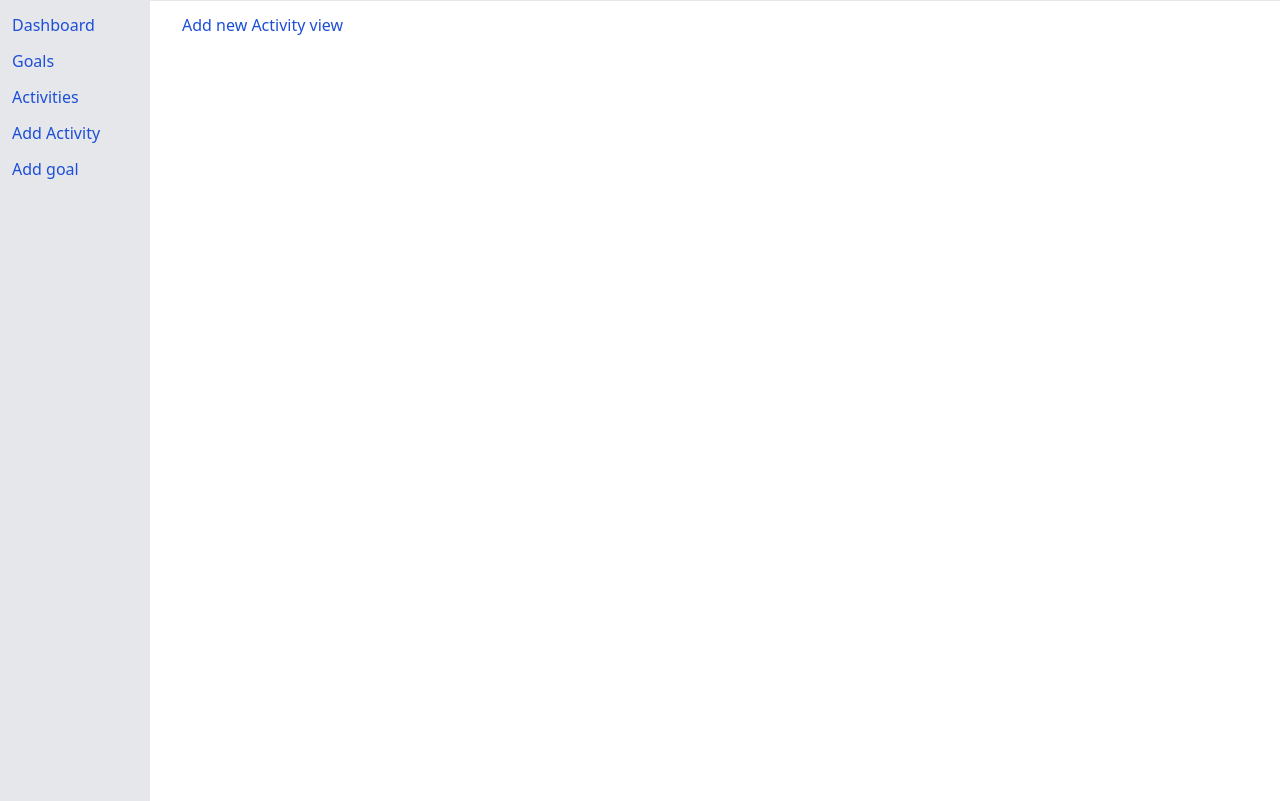
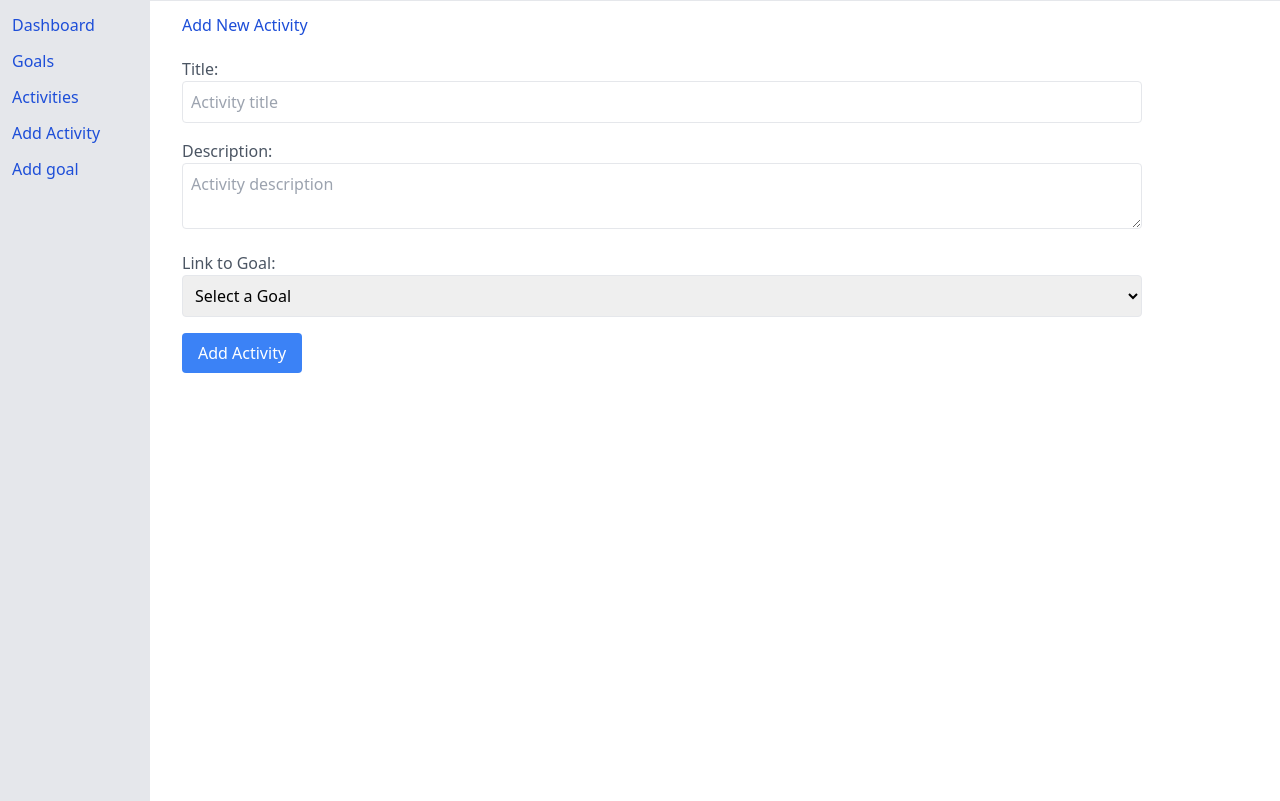
Before and after one commit to Cmmh1101/daily-tracker, a Django app: page /addActivity in a window 1280 px wide. Shown: the part 40-841 px from the top of the page. Run offline with Django 4.2, Linux system fonts and the light colour scheme; the visitor is signed in with stand-in values (Sample User, id 1); data that the repository does not hold is empty; style sheets or scripts are compiled from the project's sources; some libraries are stand-ins or nearby versions.

Commit message:
modified models and updated templates and views

```diff
--- a/dashboard/models.py
+++ b/dashboard/models.py
@@ -8,29 +8,18 @@ class User(AbstractUser):
     pass
 
 class Activity(models.Model):
-    PROFESSIONAL = 'professional'
-    PERSONAL = 'personal'
-    DEVELOPMENT = 'development'
-    MINISTRY= 'ministry'
-    HEALTH= 'health'
-    CATEGORY_CHOICES = [
-        (PROFESSIONAL, 'Professional'),
-        (PERSONAL, 'Personal'),
-        (DEVELOPMENT, 'Development'),
-        (MINISTRY, 'Ministry'),
-        (HEALTH, 'Ministry')
-    ]
-
     user = models.ForeignKey(User, on_delete=models.CASCADE)
     title = models.CharField(max_length=255)
-    summary = models.TextField()
     description = models.TextField()
     created_at = models.DateTimeField(default=timezone.now)
     updated_at = models.DateTimeField(default=timezone.now)
     linked_goals = models.ManyToManyField('Goal', related_name='linked_activities')
-    category = models.CharField(max_length=20, choices=CATEGORY_CHOICES)
 
-    # Link activities to goals using a ManyToManyField
+    def category(self):
+        # Retrieve the category from the linked goal (assuming there's only one linked goal)
+        if self.linked_goals.exists():
+            return self.linked_goals.first().category
+        return ""
 
     def __str__(self):
         return self.title
@@ -63,3 +52,30 @@ class Goal(models.Model):
 
     def __str__(self):
         return self.title
+    CATEGORY_CHOICES = [
+        ('professional', 'Professional'),
+        ('personal', 'Personal'),
+        ('development', 'Development'),
+        ('spiritual', 'Spiritual'),
+        ('faith', 'Faith'),
+        ('charity', 'Charity'),
+    ]
+
+    TYPE_CHOICES = [
+        ('long_term', 'Long Term'),
+        ('mid_term', 'Mid Term'),
+        ('weekly', 'Weekly'),
+    ]
+
+    user = models.ForeignKey(User, on_delete=models.CASCADE, related_name='activities')
+    title = models.CharField(max_length=255)
+    type = models.CharField(max_length=20, choices=TYPE_CHOICES)
+    summary = models.TextField()
+    description = models.TextField()
+    action_items = models.TextField()
+    category = models.CharField(max_length=20, choices=CATEGORY_CHOICES)
+    created_at = models.DateTimeField(auto_now_add=True)
+    updated_at = models.DateTimeField(auto_now=True)
+
+    def __str__(self):
+        return self.title
--- a/dashboard/templates/dashboard/addActivity.html
+++ b/dashboard/templates/dashboard/addActivity.html
@@ -1,4 +1,33 @@
 {% extends 'dashboard/layout.html' %}
+
 {% block body %}
-    <h1 class="pl-5 text-blue-700">Add new Activity view</h1>
+    <h1 class="pl-5 text-blue-700">Add New Activity</h1>
+
+    <div class="p-5">
+        <form method="post" action="{% url 'addActivity' %}">
+            {% csrf_token %}
+
+            <div class="mb-4">
+                <label for="title" class="block text-gray-600">Title:</label>
+                <input type="text" id="title" name="title" placeholder="Activity title" class="w-full border p-2 rounded">
+            </div>
+
+            <div class="mb-4">
+                <label for="description" class="block text-gray-600">Description:</label>
+                <textarea id="description" name="description" placeholder="Activity description" class="w-full border p-2 rounded"></textarea>
+            </div>
+
+            <div class="mb-4">
+                <label for="linked_goals" class="block text-gray-600">Link to Goal:</label>
+                <select id="linked_goals" name="linked_goals" class="w-full border p-2 rounded">
+                    <option value="" selected>Select a Goal</option>
+                    {% for goal in goals %}
+                        <option value="{{ goal.id }}">{{ goal.title }}</option>
+                    {% endfor %}
+                </select>
+            </div>
+
+            <input type="submit" value="Add Activity" class="bg-blue-500 text-white py-2 px-4 rounded cursor-pointer">
+        </form>
+    </div>
 {% endblock body %}
--- a/dashboard/views.py
+++ b/dashboard/views.py
@@ -4,7 +4,7 @@ from django.contrib.auth.decorators import login_required
 from django.db import IntegrityError
 from django.http import HttpResponse, HttpResponseRedirect
 from django.urls import reverse
-from .models import Activity, User
+from .models import Activity, User, Goal
 
 
 # Create your views here.
@@ -61,15 +61,26 @@ def register(request):
     else:
         return render(request, "dashboard/register.html")
 
+CATEGORY_CHOICES = [
+    ('professional', 'Professional'),
+    ('personal', 'Personal'),
+    ('development', 'Development'),
+    ('spiritual', 'Spiritual'),
+    ('faith', 'Faith'),
+    ('charity', 'Charity'),
+]
+
 def activities_view(request):
     if not request.user.is_authenticated:
         return HttpResponseRedirect(reverse("login"))
-    # retrieve activities for current user
-    activities = Activity.objects.filter(user=request.user)
+
+    # Retrieve activities for the current user with linked goals
+    activities = Activity.objects.filter(user=request.user).prefetch_related('linked_goals')
+
     return render(request, "dashboard/activities.html", {
-        'activities': activities
+        'activities': activities,
+        'categories': CATEGORY_CHOICES,
     })
-
 def activity_view(request, activity_id):
     if not request.user.is_authenticated:
         return HttpResponseRedirect(reverse("login"))
@@ -86,11 +97,22 @@ def goals_view(request):
     return render(request, "dashboard/goals.html")
 
 def addActivity_view(request):
-    if not request.user.is_authenticated:
-        return HttpResponseRedirect(reverse("login"))
-    return render(request, "dashboard/addActivity.html")
+    if request.method == "POST":
+        title = request.POST["title"]
+        description = request.POST["description"]
+        linked_goal = request.POST["linked_goals"]
+    else:
+        if not request.user.is_authenticated:
+            return HttpResponseRedirect(reverse("login"))
+        goals = Goal.objects.filter(user=request.user)
+        return render(request, "dashboard/addActivity.html", {
+            'goals': goals
+        })
 
 def addGoal_view(request):
     if not request.user.is_authenticated:
         return HttpResponseRedirect(reverse("login"))
     return render(request, "dashboard/addGoal.html")
+
+def custom_404(request, exception):
+    return render(request, 'dashboard/404.html', status=404)
```
Also changed, not shown: ROADMAP.md (+2 -0 lines), dashboard/templates/dashboard/activities.html (+30 -26 lines), dashboard/migrations/0004_remove_activity_summary.py (added), dashboard/migrations/0005_remove_activity_category.py (added).
